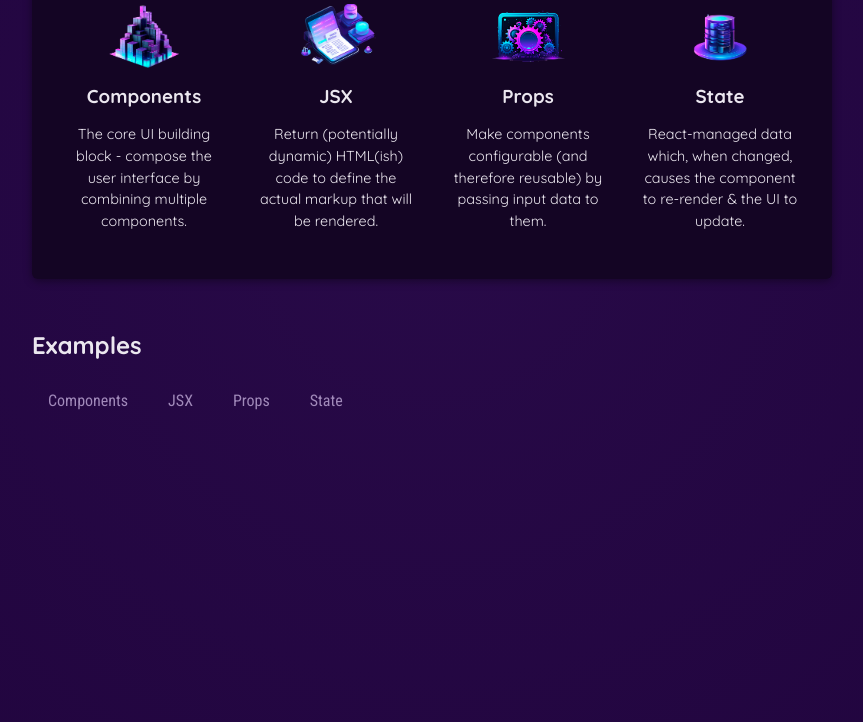
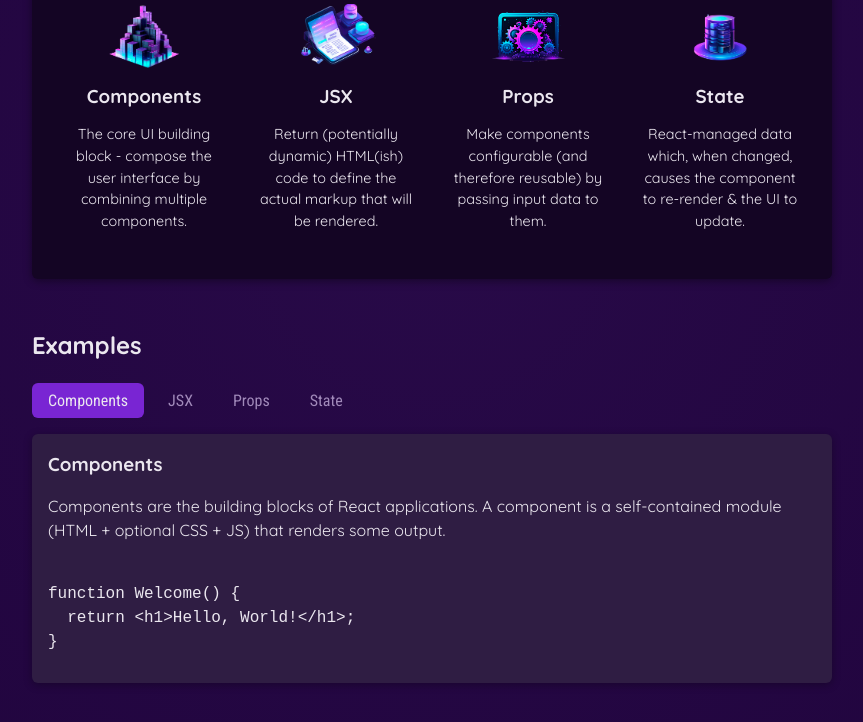
Before and after one commit to ogiki477/01_app, a React (Vite) app: page / in a window 1280 px wide. Both pictures are taken after a click on the button "Components". Shown: the part 420-1142 px from the top of the page, without its empty margins (208-1071 px from the left). Built offline with nearby package versions, Linux system fonts and the light colour scheme.

Commit message:
css added

```diff
--- a/src/App.jsx
+++ b/src/App.jsx
@@ -1,10 +1,21 @@
+import { useState } from 'react';
+
 import { CORE_CONCEPTS } from './data.js';
 
 import Header from './components/Header/Header.jsx';
 import TabButton from './components/TapButton.jsx';
 import CoreConcept from './components/CoreConcept.jsx';
+import {EXAMPLES} from './data.js';
 
 function App() {
+  const[ selectedTopic,setSelectedTopic ] = useState();
+
+  function handleSelect(selectedButton){
+    setSelectedTopic(selectedButton);
+    console.log(selectedTopic);
+}
+
+console.log("APP CONTENT EXECUTING");
   return (
     <div>
       <Header></Header>
@@ -31,11 +42,23 @@
         <section id='examples'>
           <h1>Examples</h1>
           <menu>
-            <TabButton>Components</TabButton>
-            <TabButton>JSX</TabButton>
-            <TabButton>Props</TabButton>
-            <TabButton>State</TabButton>
+            <TabButton
+            isSelected={selectedTopic === "components"}
+            onSelect={() => handleSelect('components')}>Components</TabButton>
+            <TabButton isSelected={selectedTopic === "jsx"}  onSelect={()=>handleSelect('jsx')}>JSX</TabButton>
+            <TabButton isSelected={selectedTopic === "props"}  onSelect={()=>handleSelect('props')}>Props</TabButton>
+            <TabButton isSelected={selectedTopic === "state"}  onSelect={()=>handleSelect('state')}>State</TabButton>
           </menu>
+
+            { !selectedTopic ? <p>Please select a Topic!!</p> : <div id='tab-content'>
+              <h3>{EXAMPLES[selectedTopic].title}</h3>
+              <p>{EXAMPLES[selectedTopic].description}</p>
+              <pre>
+                <code>{EXAMPLES[selectedTopic].code}</code>
+              </pre>
+            </div>}
+
+
         </section>
 
       </main>
--- a/src/components/TapButton.jsx
+++ b/src/components/TapButton.jsx
@@ -1,7 +1,8 @@
-export default function TapButton({children}){
+export default function TapButton({children,onSelect,isSelected}){
+
     return(
         <li>
-            <button>{children}</button>
+            <button className={isSelected ? 'active' : undefined} onClick={onSelect}>{children}</button>
         </li>
     );
 }
--- a/src/data.js
+++ b/src/data.js
@@ -29,3 +29,54 @@
       'React-managed data which, when changed, causes the component to re-render & the UI to update.',
   },
 ];
+
+export const EXAMPLES = {
+  components: {
+    title: 'Components',
+    description:
+      'Components are the building blocks of React applications. A component is a self-contained module (HTML + optional CSS + JS) that renders some output.',
+    code: `
+function Welcome() {
+  return <h1>Hello, World!</h1>;
+}`,
+  },
+  jsx: {
+    title: 'JSX',
+    description:
+      'JSX is a syntax extension to JavaScript. It is similar to a template language, but it has full power of JavaScript (e.g., it may output dynamic content).',
+    code: `
+<div>
+  <h1>Welcome {userName}</h1>
+  <p>Time to learn React!</p>
+</div>`,
+  },
+  props: {
+    title: 'Props',
+    description:
+      'Components accept arbitrary inputs called props. They are like function arguments.',
+    code: `
+function Welcome(props) {
+  return <h1>Hello, {props.name}</h1>;
+}`,
+  },
+  state: {
+    title: 'State',
+    description:
+      'State allows React components to change their output over time in response to user actions, network responses, and anything else.',
+    code: `
+function Counter() {
+  const [isVisible, setIsVisible] = useState(false);
+
+  function handleClick() {
+    setIsVisible(true);
+  }
+
+  return (
+    <div>
+      <button onClick={handleClick}>Show Details</button>
+      {isVisible && <p>Amazing details!</p>}
+    </div>
+  );
+}`,
+  },
+};
```
